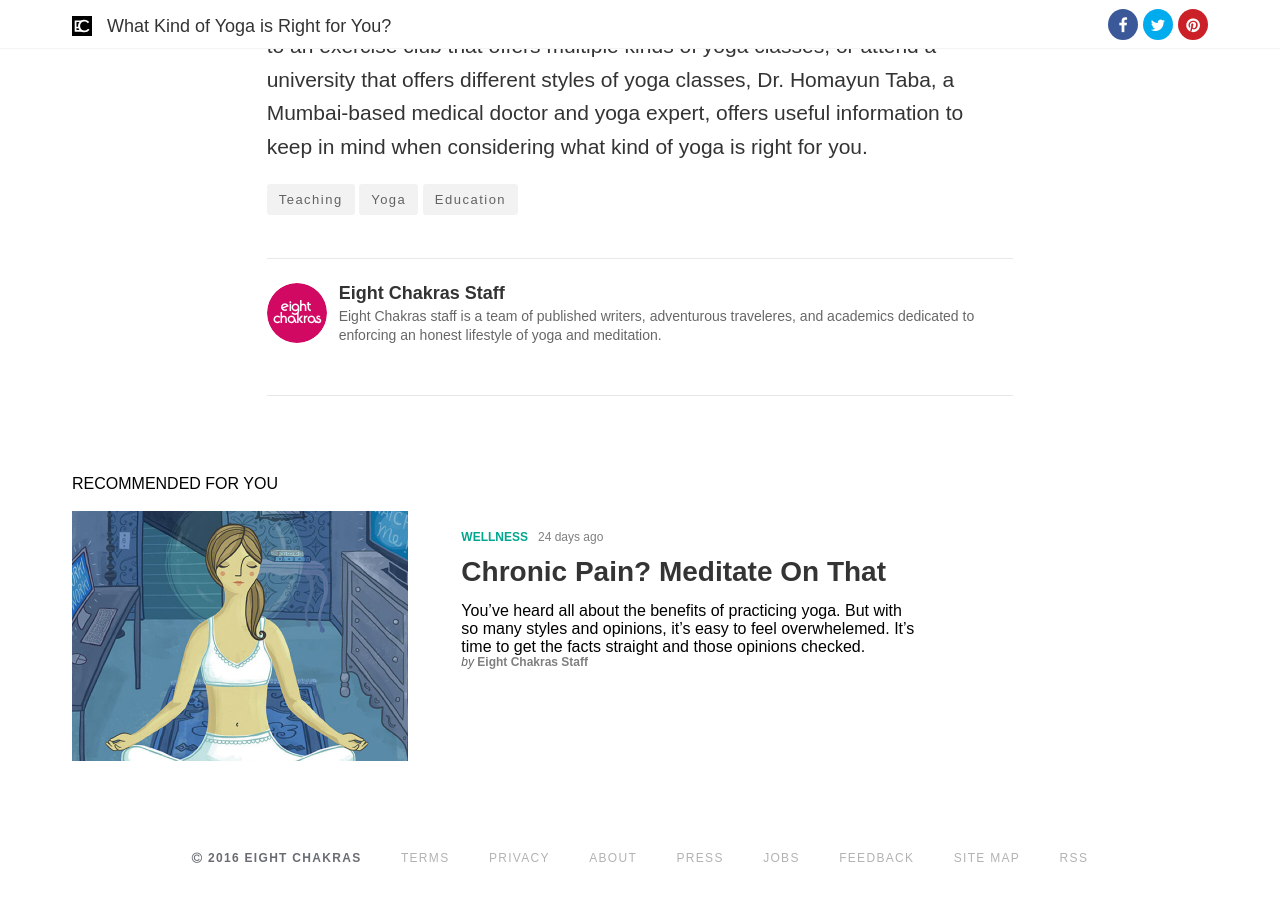
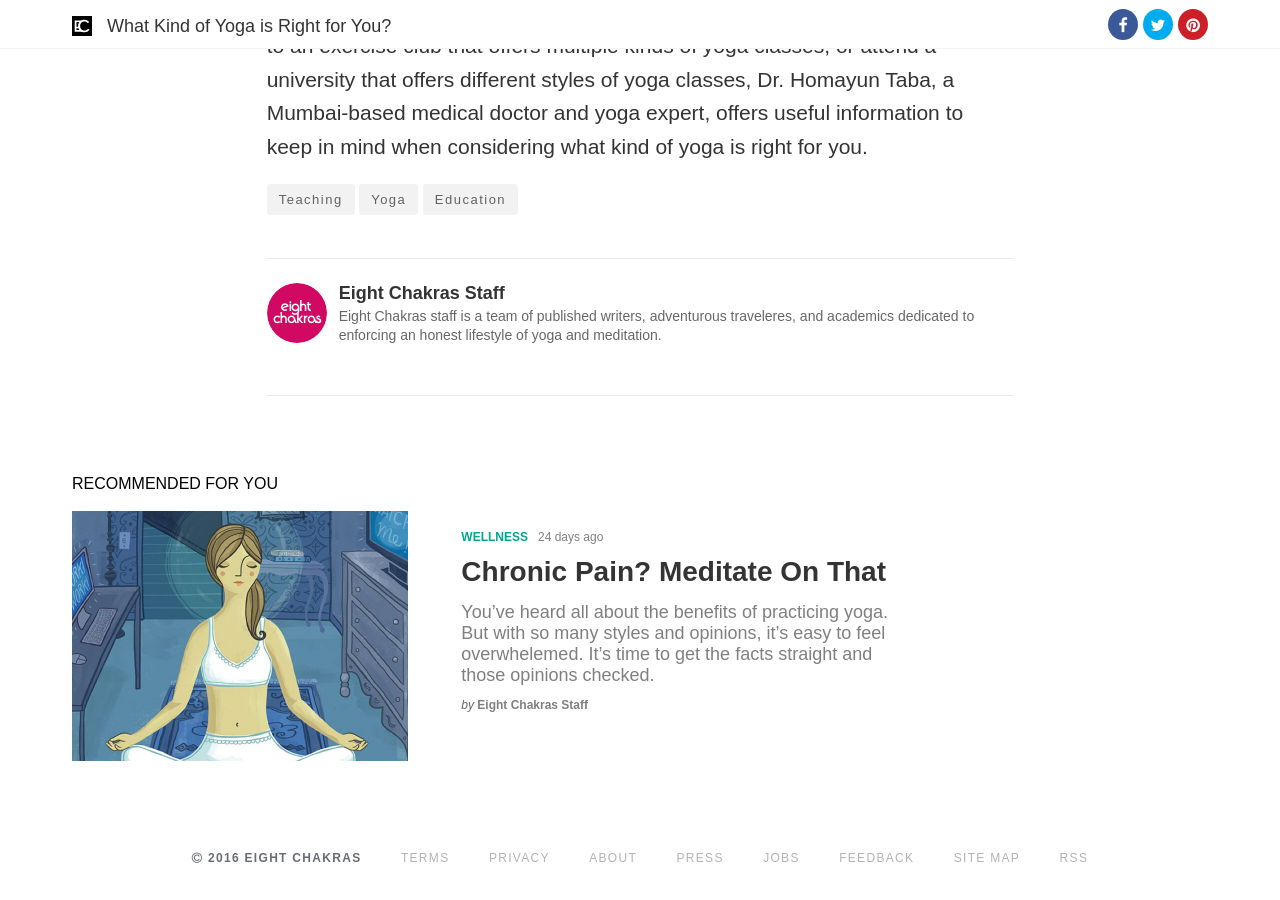
Before and after one commit to levineux/yoganosh.github.io, a Jekyll site: the page built from _posts/2016-07-13-top-7-books-for-your-yoga-travels.md, in a window 1280 px wide and 900 px high, scrolled down 3558 px. Built offline with Jekyll 4.4.1, drawn with Linux system fonts in a browser that asks for light colours; comment, search, counter and statistics services are not loaded.

Commit message:
fixing styling of recommended articles

```diff
--- a/_layouts/story.html
+++ b/_layouts/story.html
@@ -123,11 +123,13 @@ layout: default
             <header>
               <h2><a href="{{ post.url | prepend: site.baseurl }}">{{ post.title }}</a></h2>
             </header>
+            <p>
             {% if post.content contains '<!--more-->' %}
               {{ post.content | split:'<!--more-->' | first }}
             {% else %}
-              <p>{{ post.excerpt }}</p>p>
+              {{ post.excerpt }}
             {% endif %}
+            </p>
             <div class="author hidden-xs">by <a href="#">{{ post.author }}</a></div>
           </div>
         </div>
```
